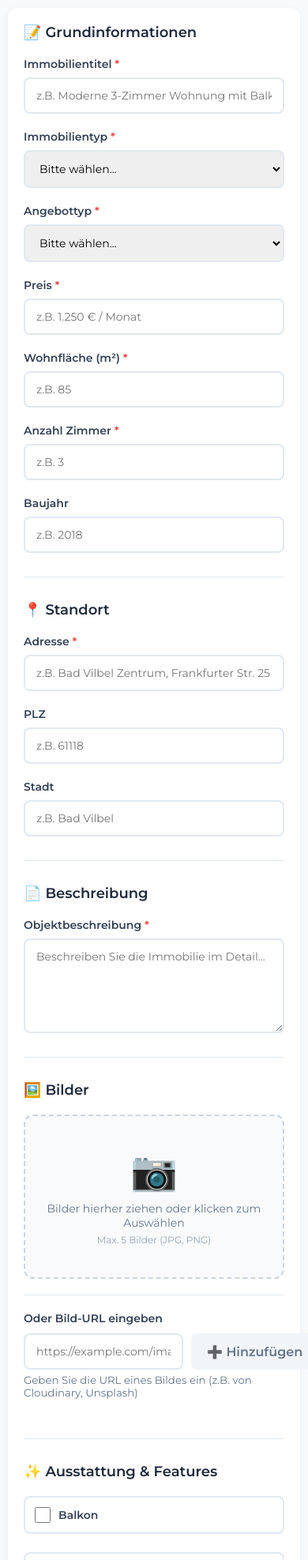
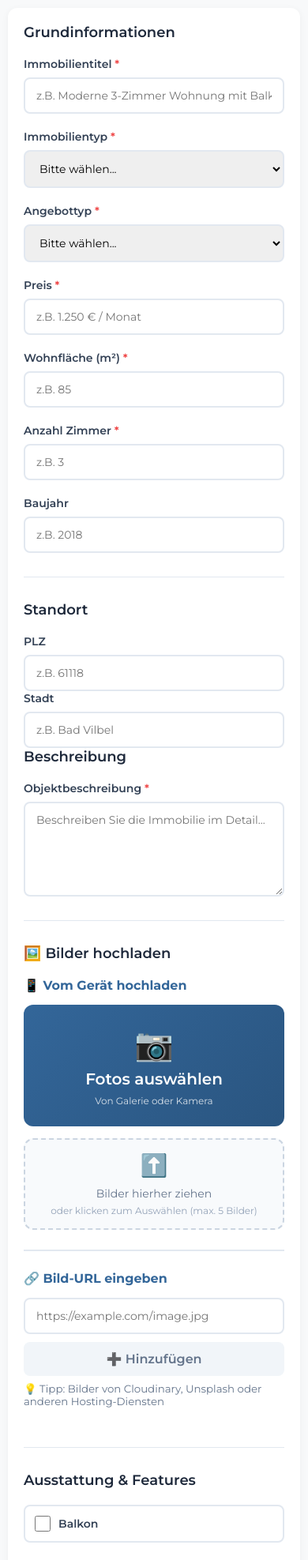
Before and after one commit to azzi-to/immobilien-ghumman, a plain HTML site: page admin-upload.html in a window 390 px wide. Shown: the top 1975 px of the page at 79% size. Drawn offline with Linux system fonts and the light colour scheme.

Commit message:
Bilder vom Gerät hochladen: Mobile-freundlicher Upload-Button

```diff
--- a/admin-upload.html
+++ b/admin-upload.html
@@ -100,10 +100,51 @@
             resize: vertical;
         }
 
+        /* Upload Device Button - Mobile-freundlich */
+        .btn-upload-device {
+            width: 100%;
+            padding: 20px;
+            background: linear-gradient(135deg, #336699 0%, #2a5580 100%);
+            color: white;
+            border: none;
+            border-radius: 12px;
+            cursor: pointer;
+            display: flex;
+            flex-direction: column;
+            align-items: center;
+            gap: 8px;
+            transition: all 0.3s ease;
+            margin-bottom: 15px;
+            font-family: 'Montserrat', sans-serif;
+        }
+
+        .btn-upload-device:hover {
+            transform: translateY(-2px);
+            box-shadow: 0 8px 25px rgba(51, 102, 153, 0.4);
+        }
+
+        .btn-upload-device:active {
+            transform: scale(0.98);
+        }
+
+        .btn-upload-device .btn-icon {
+            font-size: 32px;
+        }
+
+        .btn-upload-device .btn-text {
+            font-size: 18px;
+            font-weight: 600;
+        }
+
+        .btn-upload-device .btn-hint {
+            font-size: 12px;
+            opacity: 0.8;
+        }
+
         .image-upload {
             border: 2px dashed #cbd5e1;
             border-radius: 12px;
-            padding: 40px 20px;
+            padding: 30px 20px;
             text-align: center;
             cursor: pointer;
             transition: all 0.3s ease;
@@ -118,10 +159,30 @@
         .image-upload.dragover {
             border-color: #336699;
             background: #e0f2fe;
+            border-width: 3px;
         }
 
-        .image-upload input {
-            display: none;
+        .upload-status {
+            margin-top: 15px;
+            padding: 12px;
+            border-radius: 8px;
+            text-align: center;
+            font-weight: 500;
+        }
+
+        .upload-status.uploading {
+            background: #e0f2fe;
+            color: #0369a1;
+        }
+
+        .upload-status.success {
+            background: #d1fae5;
+            color: #065f46;
+        }
+
+        .upload-status.error {
+            background: #fee2e2;
+            color: #991b1b;
         }
 
         .upload-icon {
@@ -139,6 +200,29 @@
             color: #94a3b8;
             font-size: 12px;
             margin-top: 5px;
+        }
+
+        /* Mobile: Drag&Drop kleiner, Upload-Button größer */
+        @media (max-width: 768px) {
+            .image-upload#dropZone {
+                padding: 15px;
+            }
+
+            .image-upload#dropZone .upload-icon {
+                font-size: 28px;
+            }
+
+            .btn-upload-device {
+                padding: 25px;
+            }
+
+            .btn-upload-device .btn-icon {
+                font-size: 40px;
+            }
+
+            .btn-upload-device .btn-text {
+                font-size: 20px;
+            }
         }
 
         .image-preview {
@@ -296,7 +380,7 @@
         <form id="propertyForm" onsubmit="handleSubmit(event)">
             <!-- Basic Information -->
             <div class="form-section">
-                <h3 class="section-title">📝 Grundinformationen</h3>
+                <h3 class="section-title">Grundinformationen</h3>
                 <div class="form-grid">
                     <div class="form-group full-width">
                         <label>Immobilientitel <span class="required">*</span></label>
@@ -347,13 +431,9 @@
 
             <!-- Location -->
             <div class="form-section">
-                <h3 class="section-title">📍 Standort</h3>
+                <h3 class="section-title"> Standort</h3>
                 <div class="form-grid">
                     <div class="form-group full-width">
-                        <label>Adresse <span class="required">*</span></label>
-                        <input type="text" name="location" placeholder="z.B. Bad Vilbel Zentrum, Frankfurter Str. 25"
-                            required>
-                    </div>
 
                     <div class="form-group">
                         <label>PLZ</label>
@@ -369,7 +449,7 @@
 
             <!-- Description -->
             <div class="form-section">
-                <h3 class="section-title">📄 Beschreibung</h3>
+                <h3 class="section-title">Beschreibung</h3>
                 <div class="form-group full-width">
                     <label>Objektbeschreibung <span class="required">*</span></label>
                     <textarea name="description" placeholder="Beschreiben Sie die Immobilie im Detail..."
@@ -379,39 +459,53 @@
 
             <!-- Images -->
             <div class="form-section">
-                <h3 class="section-title">🖼️ Bilder</h3>
+                <h3 class="section-title">🖼️ Bilder hochladen</h3>
 
-                <!-- Drag & Drop Upload Zone -->
-                <div class="image-upload" id="dropZone">
-                    <input type="file" id="fileInput" accept="image/*" multiple>
-                    <div class="upload-icon">📷</div>
-                    <div class="upload-text">Bilder hierher ziehen oder klicken zum Auswählen</div>
-                    <div class="upload-hint">Max. 5 Bilder (JPG, PNG)</div>
+                <!-- Option 1: Vom Gerät hochladen (Mobile-freundlich) -->
+                <div class="upload-option">
+                    <h4 style="margin-bottom: 15px; color: #336699;">📱 Vom Gerät hochladen</h4>
+
+                    <!-- Verstecktes File Input -->
+                    <input type="file" id="fileInput" accept="image/*" multiple style="display: none;">
+
+                    <!-- Sichtbarer Upload Button für Mobile -->
+                    <button type="button" class="btn-upload-device" onclick="document.getElementById('fileInput').click()">
+                        <span class="btn-icon">📷</span>
+                        <span class="btn-text">Fotos auswählen</span>
+                        <span class="btn-hint">Von Galerie oder Kamera</span>
+                    </button>
+
+                    <!-- Drag & Drop Zone (Desktop) -->
+                    <div class="image-upload" id="dropZone">
+                        <div class="upload-icon">⬆️</div>
+                        <div class="upload-text">Bilder hierher ziehen</div>
+                        <div class="upload-hint">oder klicken zum Auswählen (max. 5 Bilder)</div>
+                    </div>
                 </div>
 
-                <!-- Alternative: URL-Eingabe -->
-                <div style="margin-top: 20px; padding-top: 20px; border-top: 1px solid #e2e8f0;">
-                    <label style="display: block; font-weight: 600; margin-bottom: 10px;">
-                        Oder Bild-URL eingeben
-                    </label>
-                    <div style="display: flex; gap: 10px;">
+                <!-- Option 2: Bild-URL eingeben -->
+                <div class="upload-option" style="margin-top: 25px; padding-top: 25px; border-top: 2px solid #e2e8f0;">
+                    <h4 style="margin-bottom: 15px; color: #336699;">🔗 Bild-URL eingeben</h4>
+                    <div style="display: flex; gap: 10px; flex-wrap: wrap;">
                         <input type="url" name="imageUrl" id="imageUrl" placeholder="https://example.com/image.jpg"
-                            style="flex: 1;">
-                        <button type="button" onclick="addImageUrl()" class="btn btn-secondary" style="flex: 0 0 auto; padding: 12px 20px;">
+                            style="flex: 1; min-width: 200px;">
+                        <button type="button" onclick="addImageUrl()" class="btn btn-secondary" style="padding: 12px 20px;">
                             ➕ Hinzufügen
                         </button>
                     </div>
-                    <small style="color: #64748b; margin-top: 5px; display: block;">
-                        Geben Sie die URL eines Bildes ein (z.B. von Cloudinary, Unsplash)
+                    <small style="color: #64748b; margin-top: 8px; display: block;">
+                        💡 Tipp: Bilder von Cloudinary, Unsplash oder anderen Hosting-Diensten
                     </small>
                 </div>
 
+                <!-- Bild-Vorschau -->
                 <div id="imagePreviewContainer" class="image-preview"></div>
+                <div id="uploadStatus" class="upload-status" style="display: none;"></div>
             </div>
 
             <!-- Features -->
             <div class="form-section">
-                <h3 class="section-title">✨ Ausstattung & Features</h3>
+                <h3 class="section-title">Ausstattung & Features</h3>
                 <div class="features-grid">
                     <label class="feature-checkbox">
                         <input type="checkbox" name="features" value="Balkon">
@@ -458,7 +552,7 @@
 
             <!-- Status -->
             <div class="form-section">
-                <h3 class="section-title">🏷️ Status & Sichtbarkeit</h3>
+                <h3 class="section-title">Status & Sichtbarkeit</h3>
                 <div class="form-grid">
                     <div class="form-group">
                         <label>Status</label>
@@ -530,8 +624,30 @@
 
         function handleFiles(e) {
             const files = Array.from(e.target.files);
+
+            // Maximale Anzahl prüfen
+            if (selectedFiles.length + files.length > 10) {
+                showAlert('⚠️ Maximal 10 Bilder erlaubt!', 'error');
+                return;
+            }
+
             selectedFiles = [...selectedFiles, ...files];
             updateImagePreviews();
+            updateUploadStatus();
+            showAlert(`✅ ${files.length} Bild(er) hinzugefügt`, 'success');
+        }
+
+        function updateUploadStatus() {
+            const statusEl = document.getElementById('uploadStatus');
+            const totalImages = selectedFiles.length + externalImageUrls.length;
+
+            if (totalImages > 0) {
+                statusEl.style.display = 'block';
+                statusEl.className = 'upload-status success';
+                statusEl.innerHTML = `📷 <strong>${totalImages}</strong> Bild(er) ausgewählt`;
+            } else {
+                statusEl.style.display = 'none';
+            }
         }
 
         function updateImagePreviews() {
@@ -543,7 +659,7 @@
                     const div = document.createElement('div');
                     div.className = 'preview-item';
                     div.innerHTML = `
-                        <img src="${e.target.result}" alt="Preview">
+                        <img src="${e.target.result}" alt="Preview">`
                         <button type="button" class="preview-remove" onclick="removeFile(${index})">×</button>
                     `;
                     imagePreviewContainer.appendChild(div);
@@ -555,6 +671,7 @@
         function removeFile(index) {
             selectedFiles.splice(index, 1);
             updateImagePreviews();
+            updateUploadStatus();
         }
 
         // Array für externe Bild-URLs
@@ -591,6 +708,7 @@
             // Input leeren
             input.value = '';
 
+            updateUploadStatus();
             showAlert('✅ Bild-URL hinzugefügt', 'success');
         }
 
@@ -598,6 +716,7 @@
         function removeImageUrl(index, btn) {
             externalImageUrls.splice(index, 1);
             btn.parentElement.remove();
+            updateUploadStatus();
         }
 
         function showAlert(message, type) {
```
